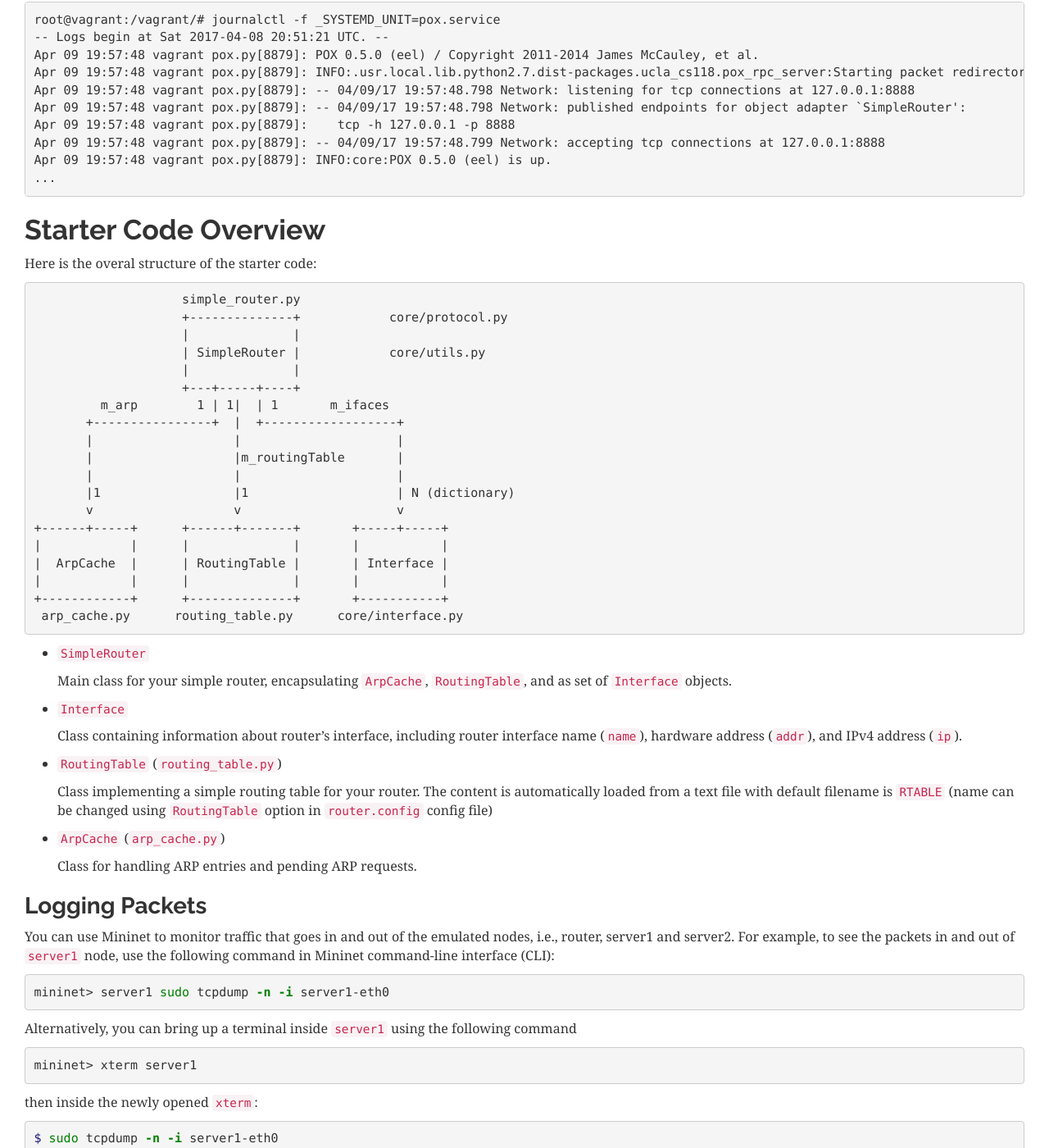
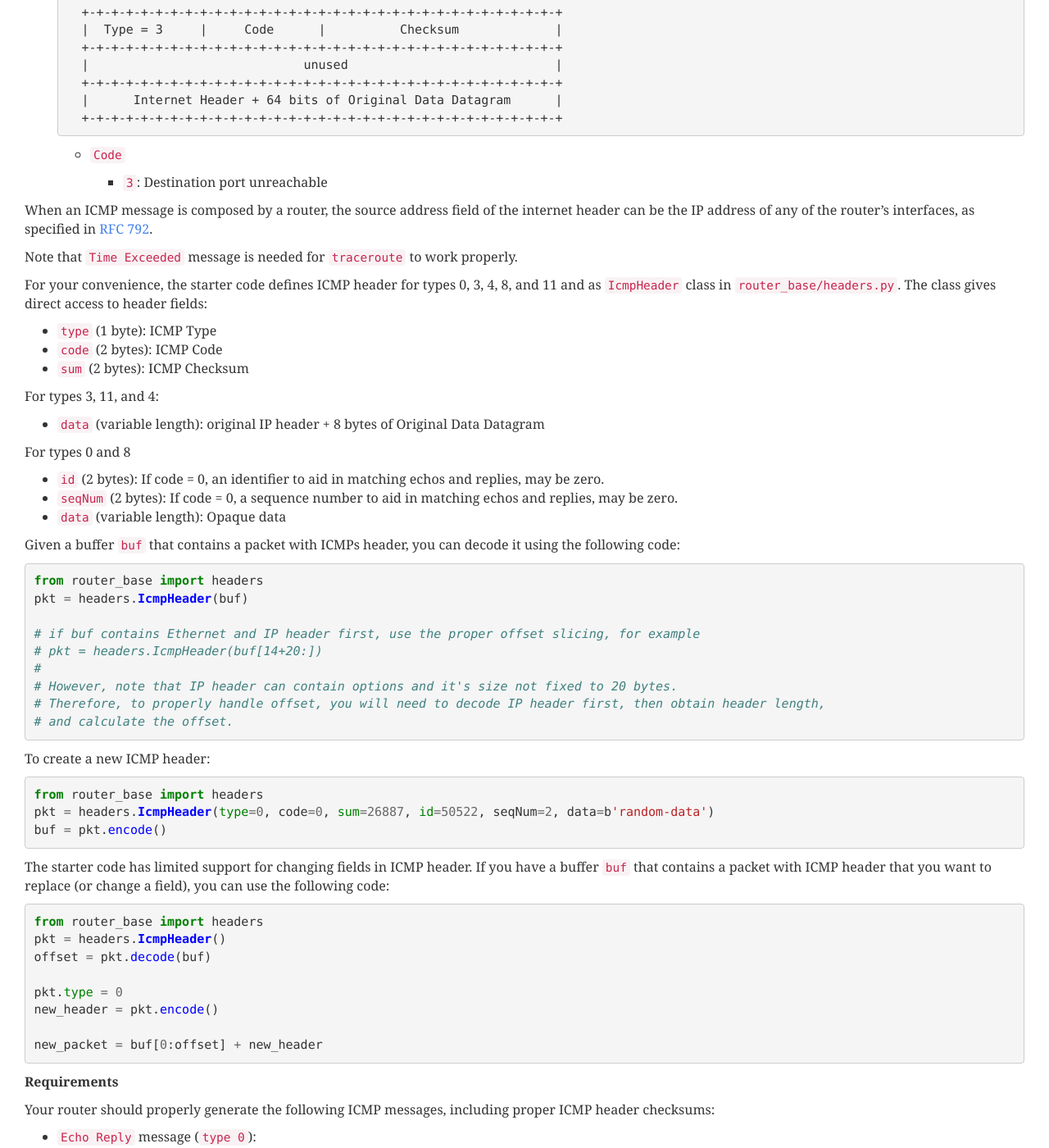
Before and after one commit to aa-fiu-classes/cnt-4713-web, a Jekyll site: the page built from project-3.md, in a window 1280 px wide and 1400 px high, scrolled down 9349 px. Shown: the whole window at 82% size. Built offline with Jekyll 4.4.1, drawn with Linux system fonts in a browser that asks for light colours; nearby versions of some CDN libraries; some of the changed text lies outside the part shown.

Commit message:
Project 3 updates

````diff
--- a/project-3.md
+++ b/project-3.md
@@ -148,35 +148,47 @@
     |                                                               |
     +-+-+-+-+-+-+-+-+-+-+-+-+-+-+-+-+-+-+-+-+-+-+-+-+-+-+-+-+-+-+-+-+
 
-Note that actual Ethernet frame also includes a 32-bit Cyclical Redundancy Check (CRC). In this project, you will not need it, as it will be added automatically.
+Note that the actual Ethernet frame also includes a 32-bit Cyclical Redundancy Check (CRC). In this project, you will not need it, as it will be added automatically.
 
 - `Type`: Payload type
 
     * `0x0806` (ARP)
     * `0x0800` (IPv4)
 
-{% comment %}
+For your convenience, the starter code defines Ethernet header as `EtherHeader` class in `router_base/headers.py`.
+The class gives direct access to header fields:
 
-For your convenience, the starter code defines Ethernet header as an `ethernet_hdr` structure in `core/protocol.py`:
+- `dhost` (6 bytes): destination ethernet address
+- `shost` (6 bytes): source ethernet address
+- `type`  (2 bytes): packet type ID
+
+Given a buffer `buf` that contains a packet with Ethernet header, you can decode it using the following code:
 
 ```python
-class ethernet_hdr:
-  ether_dhost
-  ether_dhost
-  ether_type
-
-  @static_method
-
-
-struct ethernet_hdr
-{
-  uint8_t  ether_dhost[ETHER_ADDR_LEN]; /* destination ethernet address */
-  uint8_t  ether_shost[ETHER_ADDR_LEN]; /* source ethernet address */
-  uint16_t ether_type;                  /* packet type ID */
-} __attribute__ ((packed)) ;
+from router_base import headers
+pkt = headers.EtherHeader(buf)
 ```
 
-{% endcomment %}
+To create a new Ethernet header:
+
+```python
+from router_base import headers
+pkt = headers.EtherHeader(shost="f0:18:98:96:E3:18", dhost="f8:e9:4e:74:de:3a", type=2054)
+buf = pkt.encode()
+```
+
+If you have a buffer `buf` that contains a packet with Ethernet header that you want to replace (or change a field), you can use the following code:
+
+```python
+from router_base import headers
+pkt = headers.EtherHeader()
+offset = pkt.decode(buf)
+
+pkt.dhost = "ff:ff:ff:ff:ff:ff"
+new_header = pkt.encode()
+
+new_packet = buf[0:offset] + new_header
+```
 
 **Requirements**
 
@@ -229,26 +241,50 @@
 
 * `Prot addr len`: number of octets in the requested network address. IPv4 has 4-octet addresses, so 0x04.
 
-{% comment %}
 
-For your convenience, the starter code defines the ARP header as an `arp_hdr` structure in `core/protocol.hpp`:
+For your convenience, the starter code defines ARP header as `ArpHeader` class in `router_base/headers.py`. The class gives direct access to header fields:
 
-```c++
-struct arp_hdr
-{
-  unsigned short  arp_hrd;                 /* format of hardware address   */
-  unsigned short  arp_pro;                 /* format of protocol address   */
-  unsigned char   arp_hln;                 /* length of hardware address   */
-  unsigned char   arp_pln;                 /* length of protocol address   */
-  unsigned short  arp_op;                  /* ARP opcode (command)         */
-  unsigned char   arp_sha[ETHER_ADDR_LEN]; /* sender hardware address      */
-  uint32_t        arp_sip;                 /* sender IP address            */
-  unsigned char   arp_tha[ETHER_ADDR_LEN]; /* target hardware address      */
-  uint32_t        arp_tip;                 /* target IP address            */
-} __attribute__ ((packed)) ;
+- `hrd` (2 bytes): format of hardware address
+- `pro` (2 bytes): format of protocol address
+- `hln` (1 byte):  length of hardware address
+- `pln` (1 byte):  length of protocol address
+- `op`  (2 bytes): ARP opcode (command)
+- `sha` (6 bytes): sender hardware address
+- `sip` (4 bytes): sender IPv4 address
+- `tha` (6 bytes): target hardware address
+- `tip` (4 bytes): target IP address
+
+Given a buffer `buf` that contains a packet with ARP header, you can decode it using the following code:
+
+```python
+from router_base import headers
+pkt = headers.ArpHeader(buf)
+
+# if buf contains Ethernet header first, use the proper offset slicing, for example
+# pkt = headers.ArpHeader(buf[14:])
 ```
 
-{% endcomment %}
+To create a new ARP header:
+
+```python
+from router_base import headers
+pkt = headers.ArpHeader(hln=6, pln=4, op=1, sha='f0:18:98:96:e3:18', sip='192.168.100.156', tha='f8:e9:4e:74:de:3a', tip='192.168.100.151')
+buf = pkt.encode()
+```
+
+If you have a buffer `buf` that contains a packet with ARP header that you want to replace (or change a field), you can use the following code:
+
+```python
+from router_base import headers
+pkt = headers.ArpHeader()
+offset = pkt.decode(buf)
+
+pkt.sip = "1.1.1.1"
+pkt.sha = "ff:ff:ff:ff:ff:ff"
+new_header = pkt.encode()
+
+new_packet = buf[0:offset] + new_header
+```
 
 **Requirements**
 
@@ -272,8 +308,10 @@
 
   If your router didn't receive ARP reply after re-transmitting an ARP request 5 times, it should stop re-transmitting, remove the pending request, and any packets that are queued for the transmission that are associated with the request.
 
+{% comment %}
   <span class="label label-info">Extra Credit</span>
   Your router can also send an ICMP Destination Unreachable message to the source IP.
+{% endcomment %}
 
 ### IPv4 Packets
 
@@ -302,27 +340,51 @@
         +-+-+-+-+-+-+-+-+-+-+-+-+-+-+-+-+-+-+-+-+-+-+-+-+-+-+-+-+-+-+-+-+
 
 
-{% comment %}
+For your convenience, the starter code defines ARP header as `IpHeader` class in `router_base/headers.py`. The class gives direct access to header fields:
 
-For your convenience, the starter code defines the IPv4 header as an `ip_hdr` structure in `core/protocol.hpp`:
+- `v`  (4 bits):   IPv4 version (4 bits)
+- `hl` (4 bits):   Header length (4 bits)
+- `tos` (1 byte):  type of service
+- `len` (2 bytes): total length
+- `id`  (2 bytes): identification
+- `off` (2 bytes): fragment offset field and flags
+- `ttl` (1 byte):  time to live
+- `p`   (1 byte):  protocol
+- `sum` (2 bytes): checksum
+- `src` (4 bytes): source address
+- `dst` (4 bytes): dest address
 
-```c++
-struct ip_hdr
-{
-  unsigned int ip_hl:4;            /* header length */
-  unsigned int ip_v:4;             /* version */
-  uint8_t ip_tos;                  /* type of service */
-  uint16_t ip_len;                 /* total length */
-  uint16_t ip_id;                  /* identification */
-  uint16_t ip_off;                 /* fragment offset field */
-  uint8_t ip_ttl;                  /* time to live */
-  uint8_t ip_p;                    /* protocol */
-  uint16_t ip_sum;                 /* checksum */
-  uint32_t ip_src, ip_dst;         /* source and dest address */
-} __attribute__ ((packed));
+Given a buffer `buf` that contains a packet with IP header, you can decode it using the following code:
+
+```python
+from router_base import headers
+pkt = headers.IpHeader(buf)
+
+# if buf contains Ethernet header first, use the proper offset slicing, for example
+# pkt = headers.IpHeader(buf[14:])
 ```
 
-{% endcomment %}
+To create a new IP header:
+
+```python
+from router_base import headers
+pkt = headers.IpHeader(hl=5, tos=0, len=84, id=42095, off=0, ttl=53, p=1, sum=47603, src='1.1.1.1', dst='192.168.100.156')
+buf = pkt.encode()
+```
+
+If you have a buffer `buf` that contains a packet with IP header that you want to replace (or change a field), you can use the following code:
+
+```python
+from router_base import headers
+pkt = headers.IpHeader()
+offset = pkt.decode(buf)
+
+pkt.src = "1.1.1.1"
+pkt.dst = "2.2.2.2"
+new_header = pkt.encode()
+
+new_packet = buf[0:offset] + new_header
+```
 
 **Requirements**
 
@@ -399,21 +461,55 @@
 
 Note that `Time Exceeded` message is needed for `traceroute` to work properly.
 
-{% comment %}
+For your convenience, the starter code defines ICMP header for types 0, 3, 4, 8, and 11 and as `IcmpHeader` class in `router_base/headers.py`. The class gives direct access to header fields:
 
-For your convenience, the starter code defines the ICMP header as an `icmp_hdr` structure in `core/protocol.hpp`:
+- `type` (1 byte):  ICMP Type
+- `code` (2 bytes): ICMP Code
+- `sum`  (2 bytes): ICMP Checksum
 
-```c++
-struct icmp_hdr {
-  uint8_t icmp_type;
-  uint8_t icmp_code;
-  uint16_t icmp_sum;
-} __attribute__ ((packed));
+For types 3, 11, and 4:
+- `data` (variable length): original IP header + 8 bytes of Original Data Datagram
+
+For types 0 and 8
+- `id` (2 bytes):           If code = 0, an identifier to aid in matching echos and replies, may be zero.
+- `seqNum` (2 bytes):       If code = 0, a sequence number to aid in matching echos and replies, may be zero.
+- `data` (variable length): Opaque data
+
+Given a buffer `buf` that contains a packet with ICMPs header, you can decode it using the following code:
+
+```python
+from router_base import headers
+pkt = headers.IcmpHeader(buf)
+
+# if buf contains Ethernet and IP header first, use the proper offset slicing, for example
+# pkt = headers.IcmpHeader(buf[14+20:])
+#
+# However, note that IP header can contain options and it's size not fixed to 20 bytes.
+# Therefore, to properly handle offset, you will need to decode IP header first, then obtain header length,
+# and calculate the offset.
 ```
 
-{% endcomment %}
+To create a new ICMP header:
 
-You may want to create additional structs for ICMP messages, but make sure to use the proper packing/unpacking methods.
+```python
+from router_base import headers
+pkt = headers.IcmpHeader(type=0, code=0, sum=26887, id=50522, seqNum=2, data=b'random-data')
+buf = pkt.encode()
+```
+
+The starter code has limited support for changing fields in ICMP header.
+If you have a buffer `buf` that contains a packet with ICMP header that you want to replace (or change a field), you can use the following code:
+
+```python
+from router_base import headers
+pkt = headers.IcmpHeader()
+offset = pkt.decode(buf)
+
+pkt.type = 0
+new_header = pkt.encode()
+
+new_packet = buf[0:offset] + new_header
+```
 
 **Requirements**
 
@@ -428,8 +524,7 @@
 
     Sent if an IP packet is discarded during processing because the TTL field is 0. This is needed for traceroute to work.
 
-- <span class="label label-info">Extra Credit</span>
-  `Port Unreachable` message (`type 3`, `code 3`):
+- `Port Unreachable` message (`type 3`, `code 3`):
 
     Sent if an IP packet containing a UDP or TCP payload is sent to one of the router's interfaces. This is needed for traceroute to work.
 
@@ -532,6 +627,8 @@
 ...
 ```
 
+{% comment %}
+
 ## Starter Code Overview
 
 Here is the overal structure of the starter code:
@@ -571,8 +668,6 @@
 - `ArpCache` (`arp_cache.py`)
 
     Class for handling ARP entries and pending ARP requests.
-
-{% comment %}
 
 ### Key Methods
 
@@ -632,10 +727,6 @@
 - `print_hdrs(const uint8_t *buf, uint32_t length)`, `print_hdrs(const Buffer& packet)`
 
      Print out all possible headers starting from the Ethernet header in the packet
-
-- `ipToString(uint32_t ip)`, `ipToString(const in_addr& address)`
-
-    Print out a formatted IP address from a `uint32_t` or `in_addr`. Make sure you are passing the IP address in the correct byte ordering
 
 {% endcomment %}
 
@@ -701,28 +792,7 @@
     * List of any additional libraries used
     * Acknowledgement of any online tutorials or code example (except class website) you have been using.
 
-1. All your source code, `Makefile`, `README.md`, `Vagrantfile`, `confundo.lua`, and `.git` folder with your git repository history as a `.tar.gz` archive (and any files from extra credit part).
-
-    To create the submission, **use the provided Makefile** in the starter code.  Just update `Makefile` to include your Panther ID and then just type
-
-        make tarball
-
-    Then submit the resulting archive to Gradescope.
-
-Before submission, please make sure:
-
-1. Your code compiles
-2. Your implementation conforms to the specification
-3. `.tar.gz` archive does not contain temporary or other unnecessary files.  We will automatically deduct points otherwise.
-
----
-
-**NEW** You will need to submit to Gradescope `.tar.gz` file and **SEPARATELY** `README.md` and any Python files you have created or updated.
-These must be the exact copies of ones included in the `.tar.gz` file.
-{: class="bs-callout bs-callout-warning" }
-
----
-
+2. Submit to Gradescope via connection to Github. Do not submit individual files or .zip file, as it will most likely result in grading failures.
 
 Submissions that do not follow these requirements will not get any credit.
 {: class="bs-callout bs-callout-warning" }
@@ -773,9 +843,7 @@
 
 Note that the router should work in other single-router network topologies / with different routing tables
 
-### Deductions
-
-(-5 pts) The submission archive contains temporary or other non-source code file, except `README.md`, `Vagrantfile`, files under `.git` subfolder (and any files from extra credit part).
+{% comment %}
 
 ### Extra Credit (included in the above)
 
@@ -787,6 +855,8 @@
 
     * The router must handle TCP/UDP packets sent to one of its interfaces. In this case the router should respond with an ICMP port unreachable message.
 
+{% endcomment %}
+
 ## Acknowledgement
 
 This project is based on the [CS144 class project](http://web.stanford.edu/class/cs144/) by Professor Philip Levis and Professor Nick McKeown, Stanford University.
````
Also changed, not shown: other parts of project-3.md (+1 -1 lines).
